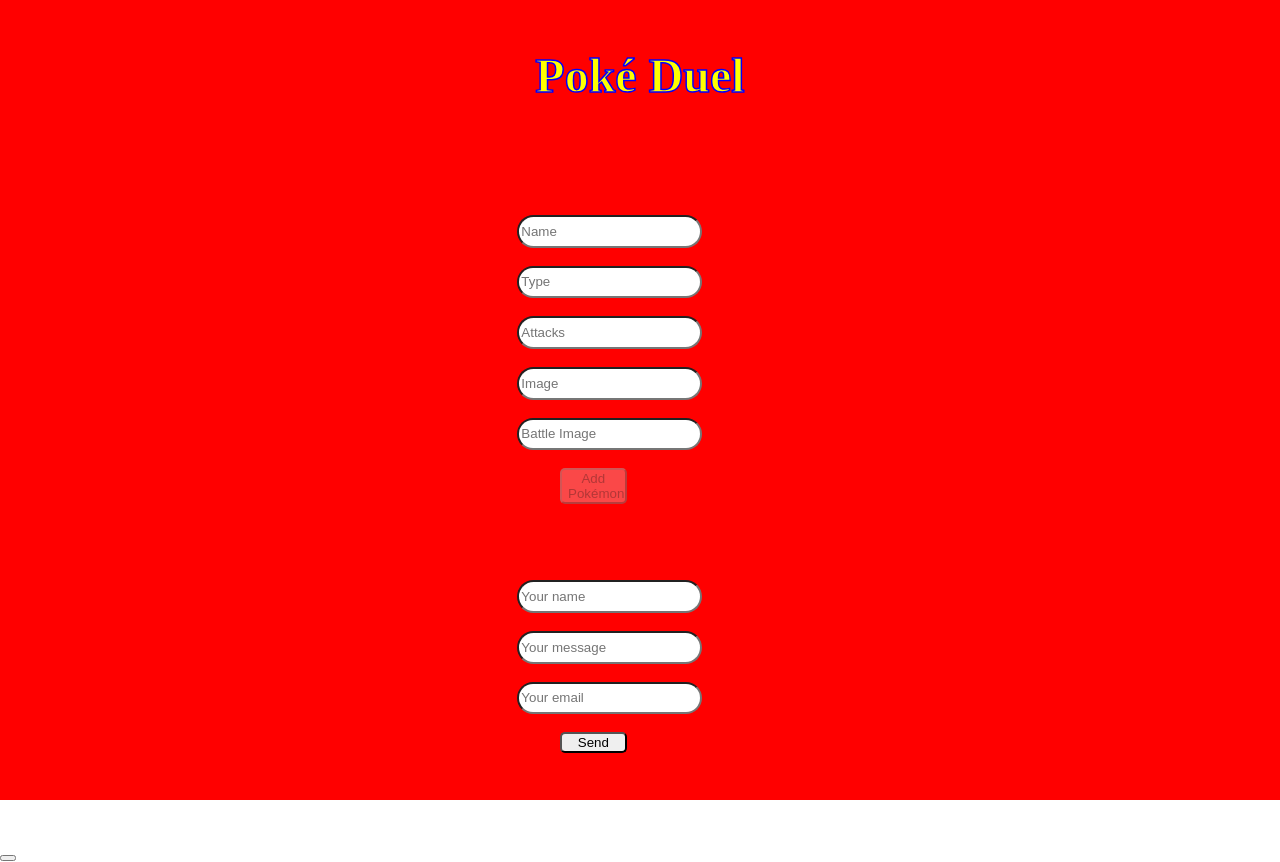
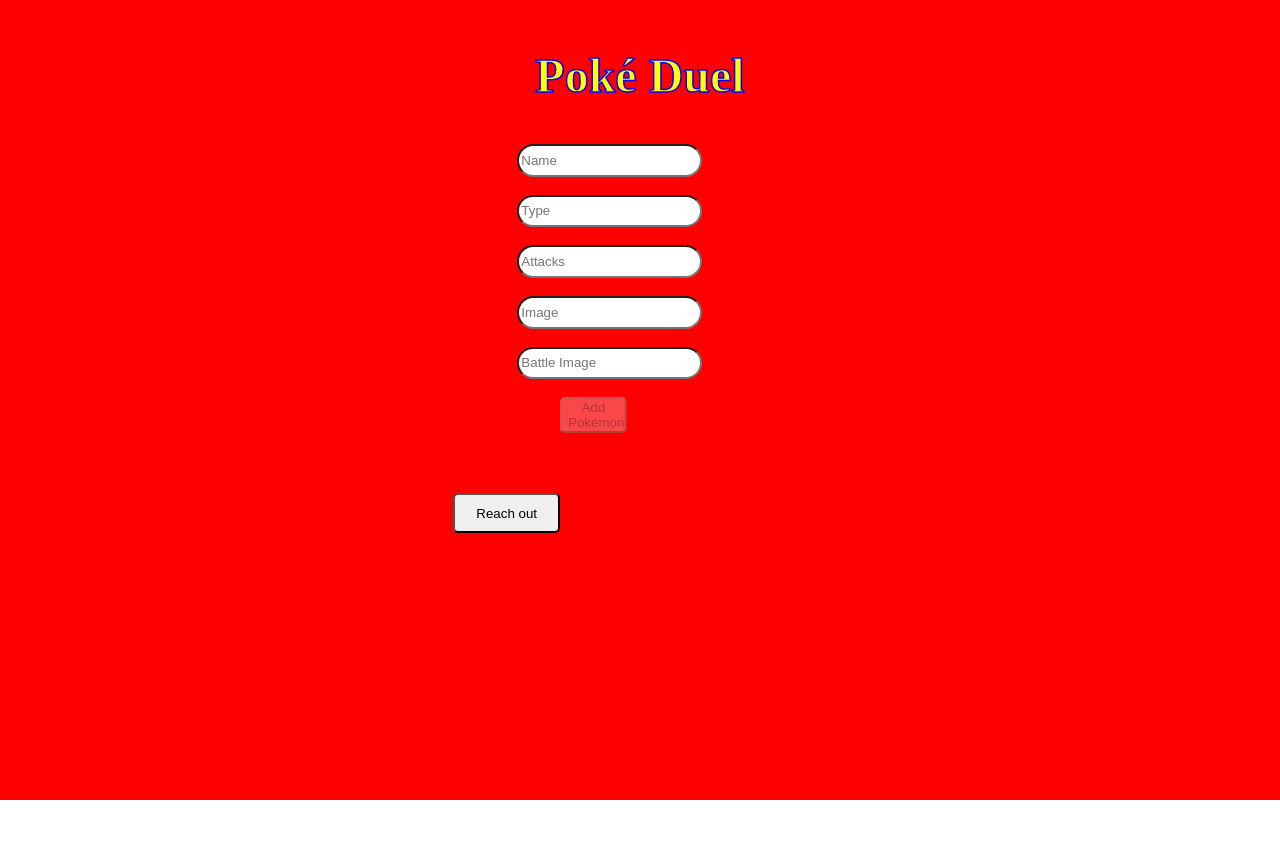
Before and after one commit to MrWil95/poke-duel, a React (Create React App) app in the folder game/: page /new in a window 1280 px wide. After the commit the page ends 800 px from the top, so only its background shows below. Built offline with nearby package versions, Linux system fonts and the light colour scheme; no server answers; a web font is replaced by a local one.

Commit message:
updating form responsivness.

```diff
--- a/game/src/components/AddOnePokemon.jsx
+++ b/game/src/components/AddOnePokemon.jsx
@@ -11,6 +11,7 @@
    const [attacks, setAttacks] = useState('')
    const [image, setImage] = useState('')
    const [battleimage, setBattleImage] = useState('')
+   const [showform, setShowForm] = useState(false)
 
 
    const airtableBase = process.env.REACT_APP_AIRTABLE_BASE
@@ -44,7 +45,8 @@
          <Link to='/home'>
             <h1>Poké Duel</h1>
          </Link>
-         <Form
+         {showform ? (<DirectMessage />) :
+            (<Form
                name={name}
                setName={setName}
                type={type}
@@ -57,9 +59,11 @@
                setBattleImage={setBattleImage}
                handleSubmit={handleSubmit}
                label={'Add'}
-         />
-         <DirectMessage />
-         <button className='togglebtn'></button>
+            />)}
+         <button className='togglebtn' onClick={(e) => {
+            e.preventDefault()
+            setShowForm(!showform)
+         }}>{`${showform ?  'Add a Pokémon' : 'Reach out'}`}</button>
       </div>
    )
 }
--- a/game/src/components/DirectMessage.jsx
+++ b/game/src/components/DirectMessage.jsx
@@ -62,7 +62,7 @@
                className='info'
             />
             <br />
-            <button type='submit' className='send'>Send</button>
+            <button type='submit' className='send' disabled={!toSend}>Send</button>
          </form>
 
       </div>
--- a/game/src/css/AddPokemon.css
+++ b/game/src/css/AddPokemon.css
@@ -1,7 +1,10 @@
 .Add {
+   overflow: hidden;
    width: 100vw;
    height: 100vh;
    background-color: red;
+   display: grid;
+   grid-template-rows: 10% 90%;
 }
 
 .Add h1 {
@@ -16,3 +19,38 @@
    -webkit-text-stroke: 1.5px blue;
    text-align: center;
 }
+
+.togglebtn {
+   position: fixed;
+   bottom: 3em;
+   left: 7.25em;
+   width: 8em;
+   height: 3em;
+   border-radius: 5px;
+}
+
+@media (min-width: 350px) {
+   .togglebtn {
+      left: 9.25em;
+   }
+}
+
+@media (min-width: 400px) {
+   .togglebtn {
+      left: 12em;
+   }
+}
+
+
+@media (min-width: 750px) {
+   .togglebtn {
+      bottom: 20em;
+      left: 25em;
+   }
+}
+
+@media (min-width: 1000px) {
+   .togglebtn {
+      left: 34em;
+   }
+}
--- a/game/src/css/App.css
+++ b/game/src/css/App.css
@@ -1,7 +1,8 @@
 @import url('https://fonts.googleapis.com/css2?family=Boogaloo&display=swap');
 
-body {
+html,body {
   font-family: 'Boogaloo', cursive;
+  overflow-x: hidden;
 }
 
 .App {
--- a/game/src/css/CharacterDetail.css
+++ b/game/src/css/CharacterDetail.css
@@ -39,7 +39,7 @@
    grid-row: 2 / 3;
    width: 35vw;
    max-width: 10em;
-   margin: 8em 2.5em 0 1.6em;
+   margin: 7.5em 2.5em 0 1.6em;
 }
 
 @media (min-width: 350px) {
--- a/game/src/css/DirectMessage.css
+++ b/game/src/css/DirectMessage.css
@@ -1,5 +1,7 @@
 .DirectMessage {
-   margin: 4em 5em 7em 5em;
+   position: absolute;
+   right: 5.5em;
+   bottom: 9em;
 }
 
 .info  {
@@ -11,7 +13,7 @@
 
 .send {
    position: absolute;
-   left: 7.5em;
+   left: 3em;
    width: 30vw;
    max-width: 5em;
    border-radius: 5px;
@@ -19,7 +21,8 @@
 
 @media (min-width: 350px) {
    .DirectMessage {
-      margin: 4em 3em 7em 6.5em;
+      right: 6.5em;
+      bottom: 16em;
    }
 
    .info {
@@ -28,29 +31,45 @@
    }
 
    .send {
-      left: 10.25em;
+      left: 4em;
+   }
+}
+
+@media (min-width: 375px) {
+   .DirectMessage {
+      right: 7em;
+      bottom: 20em;
    }
 }
 
 @media (min-width: 400px) {
+   .DirectMessage {
+      right: 8em;
+   }
+
    .info {
       margin-left: 2em;
    }
 
    .send {
-      left: 10.5em;
+      left: 5em;
    }
 }
 
 
 
 @media (min-width: 750px) {
+   .DirectMessage{
+      left: 20em;
+      bottom: 30em;
+   }
+
    .info {
-      margin-left: 15em;
+      margin-left: unset;
    }
 
    .send {
-      left: 25.5em;
+      left: 3em;
    }
 }
 
@@ -66,12 +85,17 @@
 }
 
 @media (min-width: 1000px) {
+   .DirectMessage {
+      bottom: 40em;
+      left: 1em;
+   }
+
    .info {
-      margin-left: 25.5em;
+      width: 35vw;
    }
 
    .send {
-      left: 36em;
+      left: 34em;
    }
 }
 
--- a/game/src/css/Form.css
+++ b/game/src/css/Form.css
@@ -11,7 +11,7 @@
 
 .add-pokemon {
    position: absolute;
-   left: 7.5em;
+   left: 9em;
    width: 30vw;
    max-width: 5em;
    border-radius: 5px;
@@ -19,7 +19,7 @@
 
 @media (min-width: 350px) {
    .NewPokemon {
-      margin: 4em 3em 7em 6.5em;
+      margin: 4em 4em 7em 5.5em;
    }
 
    .data {
@@ -28,17 +28,22 @@
    }
 
    .add-pokemon {
-      left: 10.25em;
+      left: 10.5em;
    }
 }
 
 @media (min-width: 400px) {
+   .NewPokemon {
+      margin-right: 3em;
+      margin-left: 6.5em;
+   }
+
    .data {
       margin-left: 2em;
    }
 
    .add-pokemon {
-      left: 10.5em;
+      left: 12.5em;
    }
 }
 
```
Lines whose indentation alone changed are shown as unchanged.
